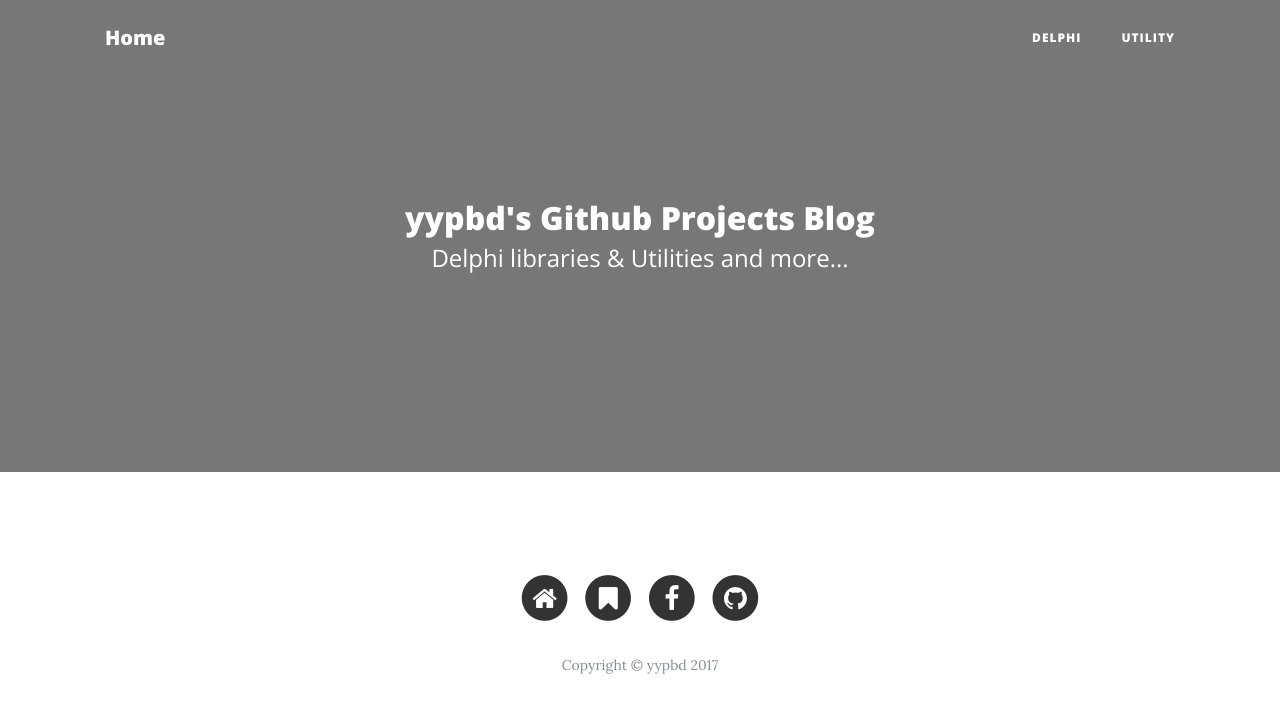
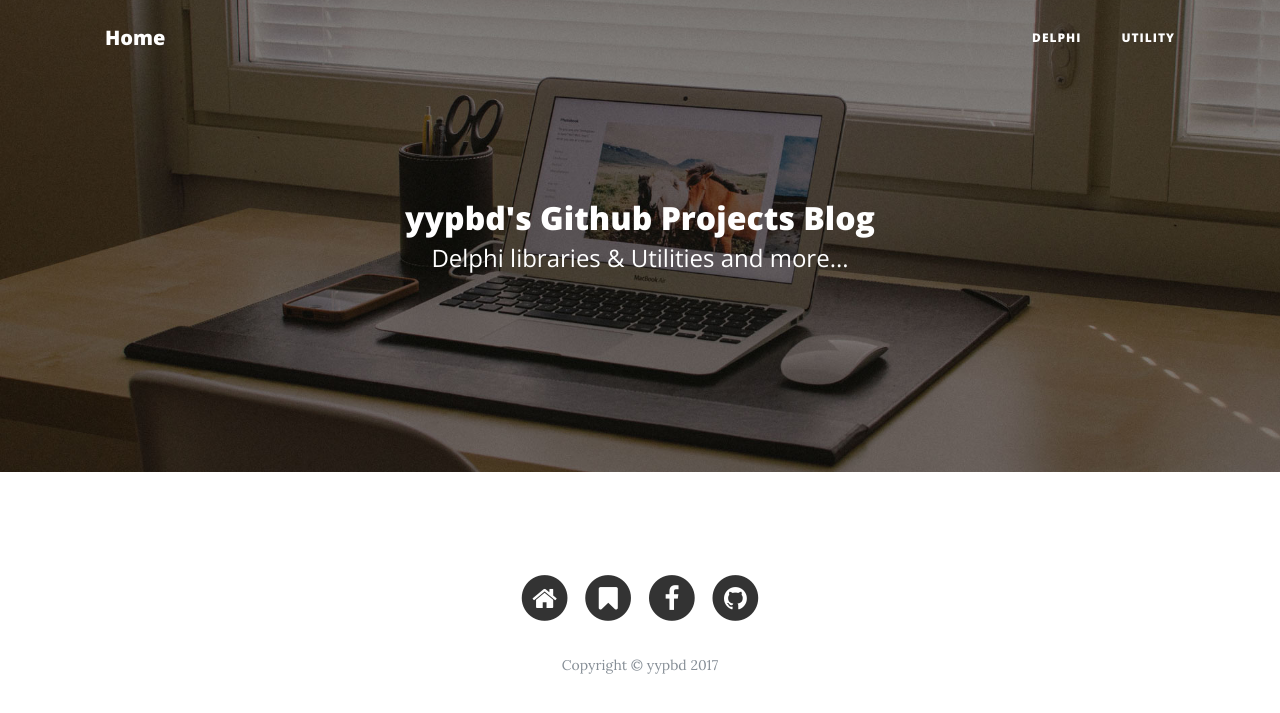
Before and after one commit to yypbd/yypbd.github.io, a Jekyll site: the page built from index.html, in a window 1280 px wide. Shown: the top 713 px of the page. Built offline with Jekyll 4.4.1, drawn with Linux system fonts in a browser that asks for light colours; nearby versions of some CDN libraries.

Commit message:
1. Apply sample background image

```diff
--- a/delphi/index.html
+++ b/delphi/index.html
@@ -4,8 +4,7 @@ title: Delphi projects
 ---
 
 <!-- Page Header -->
-<!-- <header class="masthead" style="background-image: url('img/home-bg.jpg')"> -->
-<header class="masthead">
+<header class="masthead" style="background-image: url('/img/bg-delphi.jpg')">
     <div class="row">
         <div class="col-lg-8 col-md-10 mx-auto">
             <div class="site-heading">
--- a/index.html
+++ b/index.html
@@ -4,8 +4,7 @@ title: yypbd
 ---
 
 <!-- Page Header -->
-<!-- <header class="masthead" style="background-image: url('img/home-bg.jpg')"> -->
-<header class="masthead">
+<header class="masthead" style="background-image: url('/img/bg-home.jpg')">
     <div class="container">
         <div class="row">
             <div class="col-lg-8 col-md-10 mx-auto">
--- a/utility/index.html
+++ b/utility/index.html
@@ -4,8 +4,7 @@ title: Utility projects
 ---
 
 <!-- Page Header -->
-<!-- <header class="masthead" style="background-image: url('img/home-bg.jpg')"> -->
-<header class="masthead">
+<header class="masthead" style="background-image: url('/img/bg-utility.jpg')">
     <div class="row">
         <div class="col-lg-8 col-md-10 mx-auto">
             <div class="site-heading">
```
Also changed, not shown: img/bg-delphi.jpg (added), img/bg-home.jpg (added), img/bg-utility.jpg (added).
